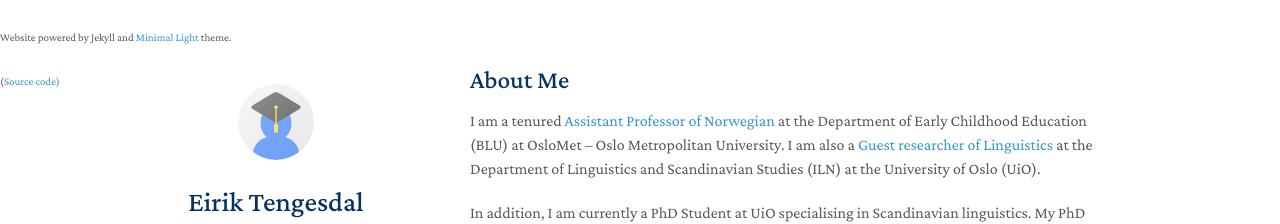
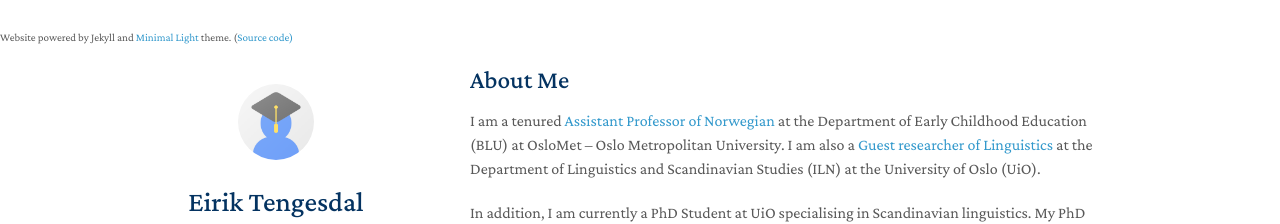
Before and after one commit to EirikTengesdal/eiriktengesdal.no-old, a Jekyll site: the page built from index.md, in a window 1280 px wide and 1039 px high. Shown: the top 224 px of the window. Built offline with Jekyll 4.4.1, drawn with Linux system fonts in a browser that asks for light colours; nearby versions of some CDN libraries; a style sheet for code colours, icons or effects is not loaded; our own code applies the rules of GitHub Pages for plain Markdown files.

Commit message:
Update homepage.html

```diff
--- a/_layouts/homepage.html
+++ b/_layouts/homepage.html
@@ -123,8 +123,7 @@
       <br>
 
       {% if site.enable_footnote %}
-      <p><small>Website powered by Jekyll and <a href="https://github.com/yaoyao-liu/minimal-light" target="_blank" rel="noopener">Minimal Light</a> theme.</small></p>
-      <p><small>(<a href="https://github.com/EirikTengesdal/EirikTengesdal.github.io" target="_blank" rel="noopener">Source code)</small></p>
+      <p><small>Website powered by Jekyll and <a href="https://github.com/yaoyao-liu/minimal-light" target="_blank" rel="noopener">Minimal Light</a> theme. (<a href="https://github.com/EirikTengesdal/EirikTengesdal.github.io" target="_blank" rel="noopener">Source code)</small></p>
       {% endif %}
 
       </section>
```
